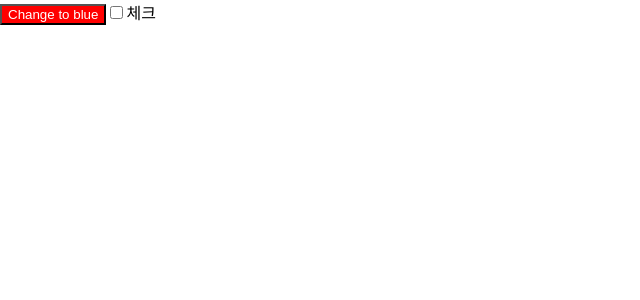
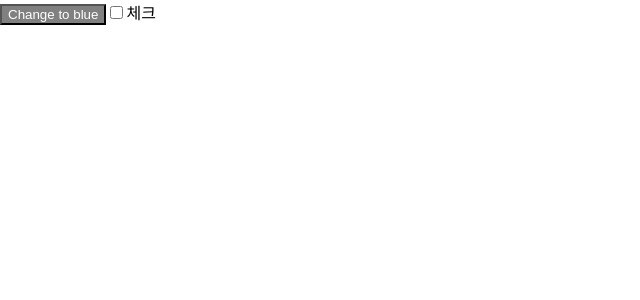
Before and after one commit to KooTaehyeon/testings, a React (Create React App) app: page / in a window 1280 px wide. Shown: the top 300 px of the page, without its empty margins (0-640 px from the left). Built offline with nearby package versions, Linux system fonts and the light colour scheme.

Commit message:
코드 퀴즈 2

```diff
--- a/src/App.js
+++ b/src/App.js
@@ -2,15 +2,18 @@ import { useState } from 'react';
 import './App.css';
 
 function App() {
-  const [buttonColor, setButtonColor] = useState('red');
+  const [buttonColor, setButtonColor] = useState('gray');
   const [disabled, setDisabled] = useState(false);
-  const newButtonColor = buttonColor === 'red' ? 'blue' : 'red';
+  const newButtonColor = buttonColor === 'gray' ? 'blue' : 'gray';
 
   return (
     <div>
       <button
         onClick={() => setButtonColor(newButtonColor)}
-        style={{ backgroundColor: `${buttonColor}`, color: 'white' }}
+        style={{
+          backgroundColor: disabled ? 'gray' : buttonColor,
+          color: 'white',
+        }}
         disabled={disabled}
       >
         Change to {newButtonColor}
```
Also changed, not shown: 1 other file (tests, documents, lock files or other folders).
